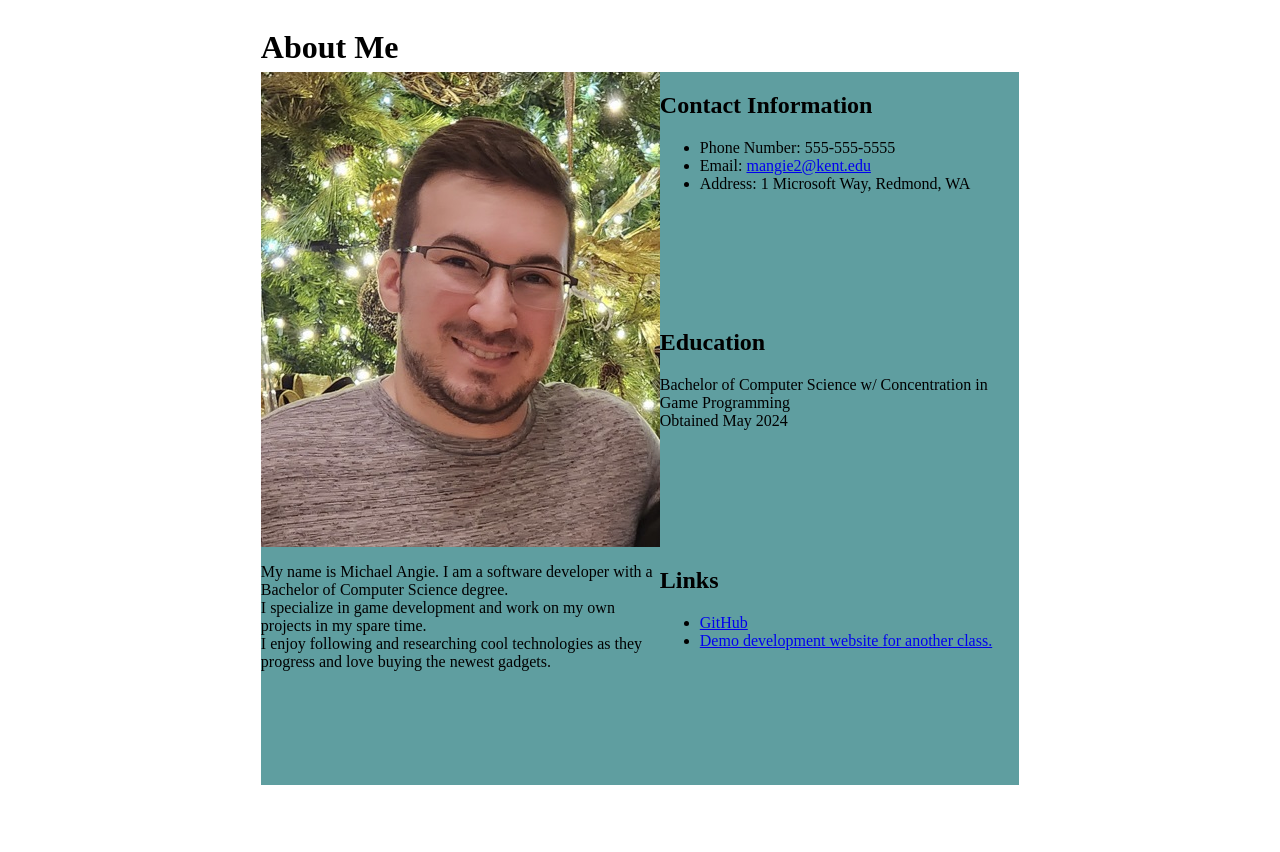
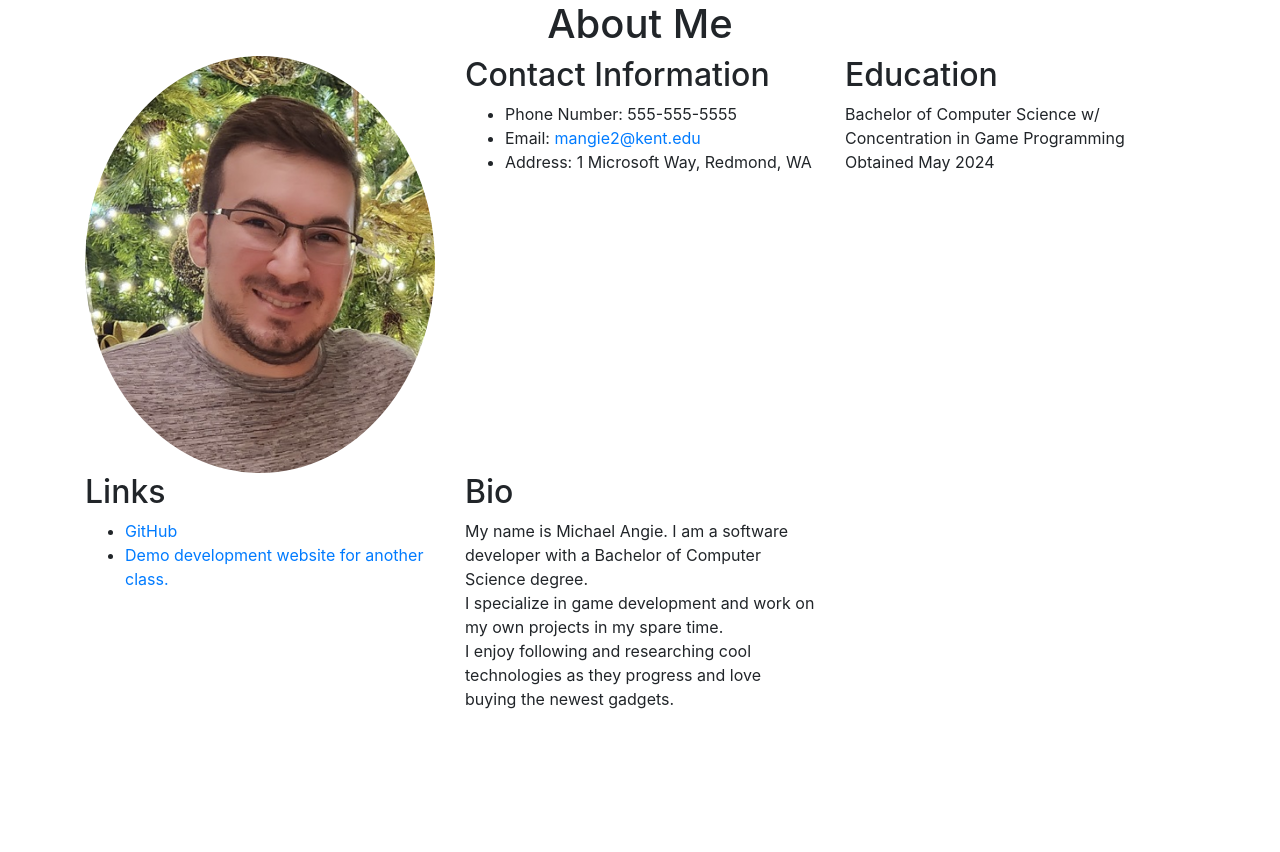
Before and after one commit to MichaelAngie/homework4, a plain HTML site: page aboutme.html in a window 1280 px wide. After the commit the page ends 800 px from the top, so only its background shows below. Drawn offline with nearby package versions, Linux system fonts and the light colour scheme.

Commit message:
created boostrap code layoiut

```diff
--- a/aboutme.css
+++ /dev/null
@@ -1,41 +0,0 @@
-.container {  display: grid;
-    grid-template-columns: 20% 60% 20%;
-    grid-template-rows: 4em max-content 4em;
-    gap: 0px 0px;
-    grid-auto-flow: row;
-    grid-template-areas:
-      "left20 title right20"
-      "left20 main-content right20"
-      "left20 footer right20";
-  }
-
-  .title { grid-area: title; }
-
-  .main-content {  display: grid;
-    grid-template-columns: 1fr 1fr;
-    grid-template-rows: 1fr 1fr 1fr;
-    gap: 0px 0px;
-    grid-auto-flow: row;
-    grid-template-areas:
-      "headshot contact"
-      "headshot education"
-      "bio links";
-    grid-area: main-content;
-    background-color: cadetblue;
-  }
-
-  .headshot { grid-area: headshot; }
-
-  .contact { grid-area: contact; }
-
-  .education { grid-area: education; }
-
-  .links { grid-area: links; }
-
-  .bio { grid-area: bio; }
-
-  .footer { grid-area: footer; }
-
-  .left20 { grid-area: left20; }
-
-  .right20 { grid-area: right20; }
--- a/aboutme.html
+++ b/aboutme.html
@@ -1,21 +1,24 @@
-<html>
+<!DOCTYPE html>
 <html lang="en">
 <head>
     <meta charset="UTF-8">
     <meta name="viewport" content="width=device-width, initial-scale=1.0">
-    <link rel="stylesheet" href="aboutme.css">
+    <link href="https://maxcdn.bootstrapcdn.com/bootstrap/4.5.2/css/bootstrap.min.css" rel="stylesheet">
 
     <title>About Me</title>
 </head>
 <body>
-
     <div class="container">
-        <div class="title"><h1>About Me</h1></div>
-        <div class="main-content">
-          <div class="headshot">
-            <img src="headshot.jpg" alt="Michael Angie's headshot">
+        <div class="row">
+            <div class="col-12 text-center">
+                <h1>About Me</h1>
             </div>
-          <div class="contact">
+        </div>
+        <div class="row">
+            <div class="col-md-6 col-lg-4">
+                <img src="headshot.jpg" alt="Michael Angie's headshot" class="img-fluid rounded-circle">
+            </div>
+            <div class="col-md-6 col-lg-4">
                 <h2>Contact Information</h2>
                 <ul>
                     <li>Phone Number: 555-555-5555</li>
@@ -23,21 +26,22 @@
                     <li>Address: 1 Microsoft Way, Redmond, WA</li>
                 </ul>
             </div>
-          <div class="education">
+            <div class="col-md-6 col-lg-4">
                 <h2>Education</h2>
                 <p>
                     Bachelor of Computer Science w/ Concentration in Game Programming<br>
                     Obtained May 2024
                 </p>
             </div>
-          <div class="links">
+            <div class="col-md-6 col-lg-4">
                 <h2>Links</h2>
                 <ul>
                     <li><a href="https://github.com/MichaelAngie">GitHub</a></li>
                     <li><a href="http://www.focalchoice.com">Demo development website for another class.</a></li>
                 </ul>
             </div>
-          <div class="bio">
+            <div class="col-md-6 col-lg-4">
+                <h2>Bio</h2>
                 <p>
                     My name is Michael Angie. I am a software developer with a Bachelor of Computer Science degree. <br>
                     I specialize in game development and work on my own projects in my spare time.<br>
@@ -45,9 +49,11 @@
                 </p>
             </div>
         </div>
-        <div class="footer"></div>
-        <div class="left20"></div>
-        <div class="right20"></div>
+        <div class="row">
+            <div class="col-12 text-center">
+
+            </div>
+        </div>
     </div>
 </body>
 </html>
```
Lines whose indentation alone changed are shown as unchanged.
